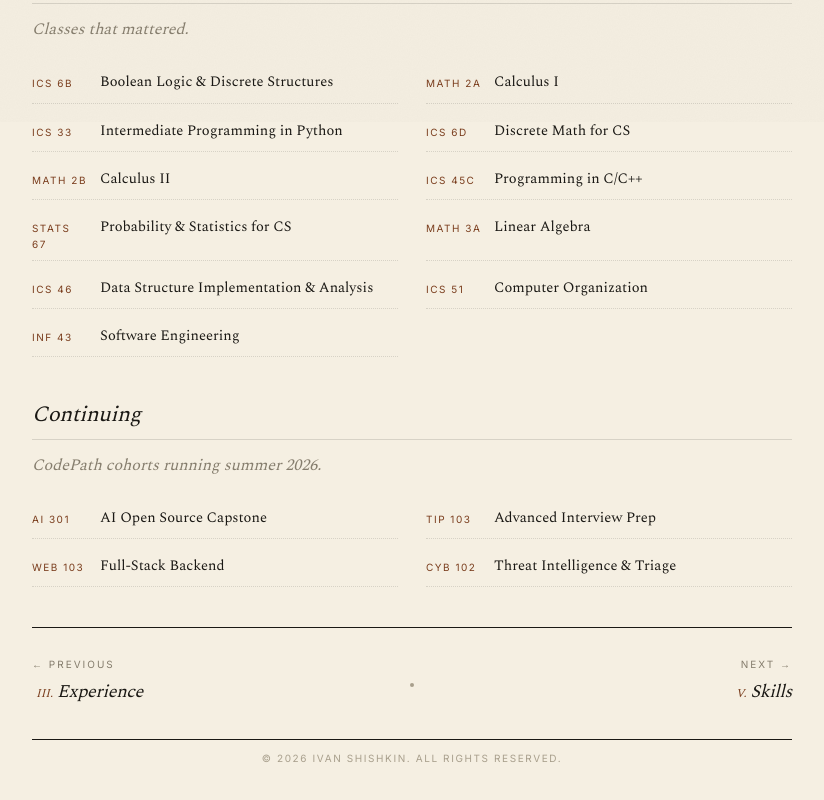
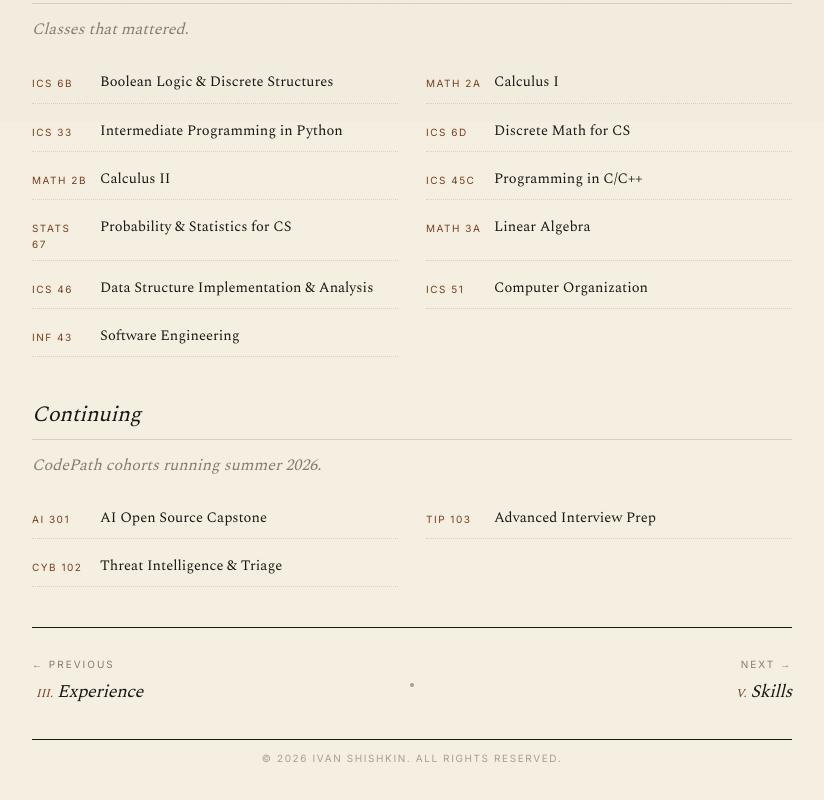
Before and after one commit to Ivan-Shishkin-Dev/Personal_Portfolio_3, a Next.js app: page /education in a window 1280 px wide. Shown: the part 678-1478 px from the top of the page, without its empty margins (228-1052 px from the left). Built offline with nearby package versions, Linux system fonts and the light colour scheme.

Commit message:
Drop WEB 103 from Continuing coursework

```diff
--- a/app/education/page.tsx
+++ b/app/education/page.tsx
@@ -54,7 +54,6 @@ export default function EducationPage() {
       <div className="courses">
         <div className="course"><span className="code">AI 301</span><span>AI Open Source Capstone</span></div>
         <div className="course"><span className="code">TIP 103</span><span>Advanced Interview Prep</span></div>
-        <div className="course"><span className="code">WEB 103</span><span>Full-Stack Backend</span></div>
         <div className="course"><span className="code">CYB 102</span><span>Threat Intelligence & Triage</span></div>
       </div>
     </SectionLayout>
```
